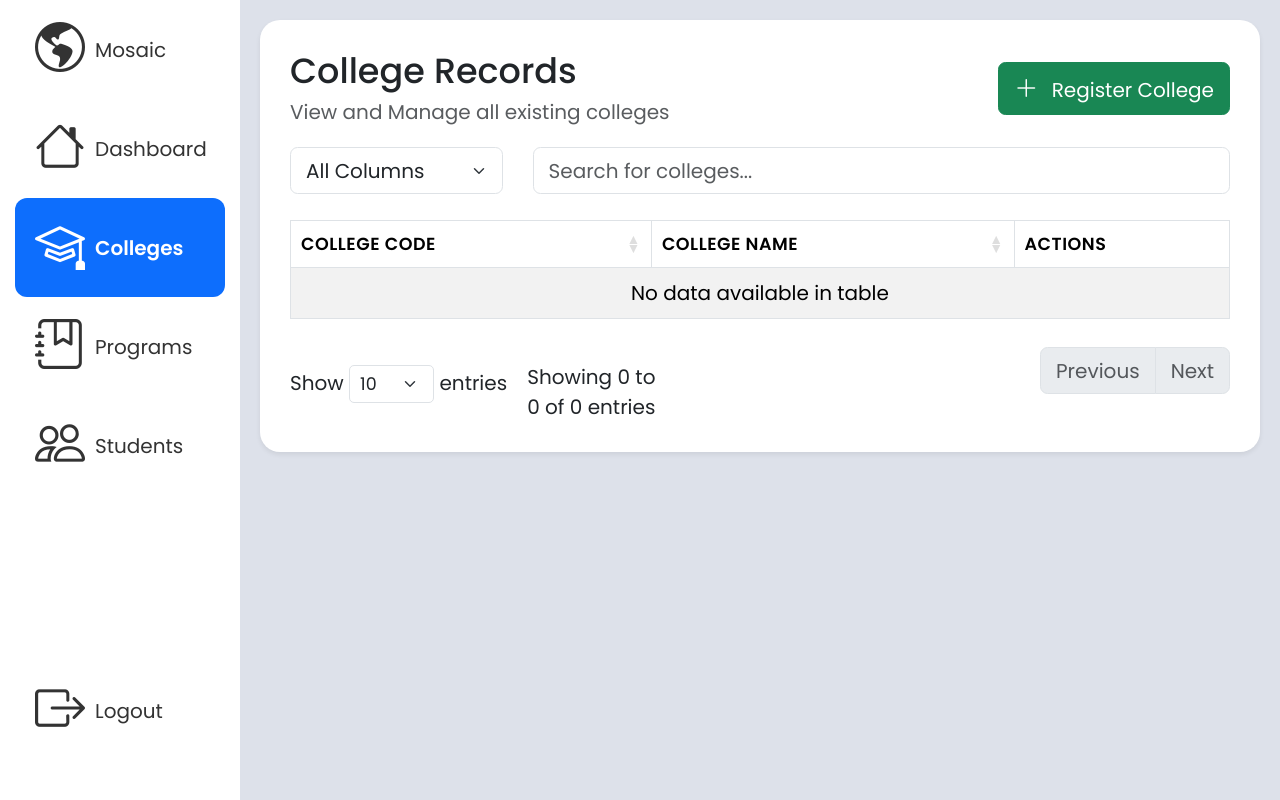
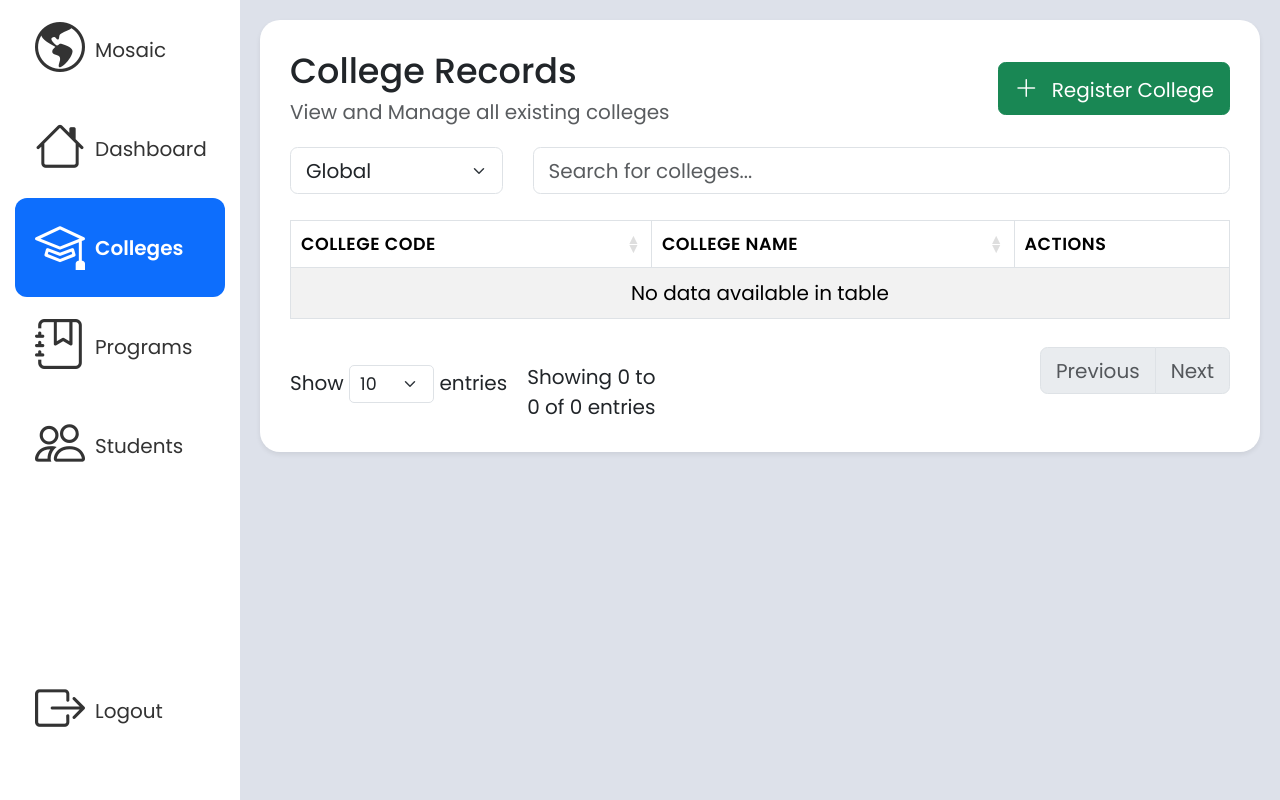
Before and after one commit to mustafamclngn/CCC181-SSIS-Web, a Flask app: page /colleges in a window 1280 px wide. Run offline with Flask 3, Linux system fonts and the light colour scheme; the visitor is signed in with stand-in values (Sample User, id 1); data that the repository does not hold is empty; some libraries are stand-ins or nearby versions.

Commit message:
minor ui fixes tweak

```diff
--- a/app/templates/colleges.html
+++ b/app/templates/colleges.html
@@ -28,7 +28,7 @@
   <div class="row mb-3">
     <div class="col-md-3">
       <select id="searchByColumnCollege" class="form-select">
-        <option value="-1">All Columns</option>
+        <option value="-1">Global</option>
         <option value="0">College Code</option>
         <option value="1">College Name</option>
       </select>
@@ -86,7 +86,7 @@
           method="post"
           action="{{ url_for('college.register_college') }}"
         >
-          <input type="hidden" name="csrf_token" value="{{ csrf_token() }}"/>
+          <input type="hidden" name="csrf_token" value="{{ csrf_token() }}" />
           <div class="modal-header">
             <h5 class="modal-title" id="registerModalLabel">
               Register College
@@ -153,7 +153,7 @@
           method="post"
           action="{{ url_for('college.edit_college') }}"
         >
-          <input type="hidden" name="csrf_token" value="{{ csrf_token() }}"/>
+          <input type="hidden" name="csrf_token" value="{{ csrf_token() }}" />
           <div class="modal-header">
             <h5 class="modal-title" id="editModalLabel">Edit College</h5>
             <button
@@ -225,7 +225,7 @@
           method="post"
           action="{{ url_for('college.delete_college') }}"
         >
-          <input type="hidden" name="csrf_token" value="{{ csrf_token() }}"/>
+          <input type="hidden" name="csrf_token" value="{{ csrf_token() }}" />
           <div class="modal-header bg-danger text-white">
             <h5 class="modal-title" id="deleteCollegeModal">
               <i class="bi bi-exclamation-triangle-fill me-2"></i> Delete
--- a/app/templates/programs.html
+++ b/app/templates/programs.html
@@ -28,7 +28,7 @@
   <div class="row mb-3">
     <div class="col-md-3">
       <select id="searchByColumnProgram" class="form-select">
-        <option value="-1">All Columns</option>
+        <option value="-1">Global</option>
         <option value="0">Program Code</option>
         <option value="1">Program Name</option>
         <option value="2">College Code</option>
--- a/app/templates/students.html
+++ b/app/templates/students.html
@@ -28,7 +28,7 @@
   <div class="row mb-3">
     <div class="col-md-3">
       <select id="searchByColumnStudent" class="form-select">
-        <option value="-1">All Columns</option>
+        <option value="-1">Global</option>
         <option value="1">ID Number</option>
         <option value="2">First Name</option>
         <option value="3">Last Name</option>
```
